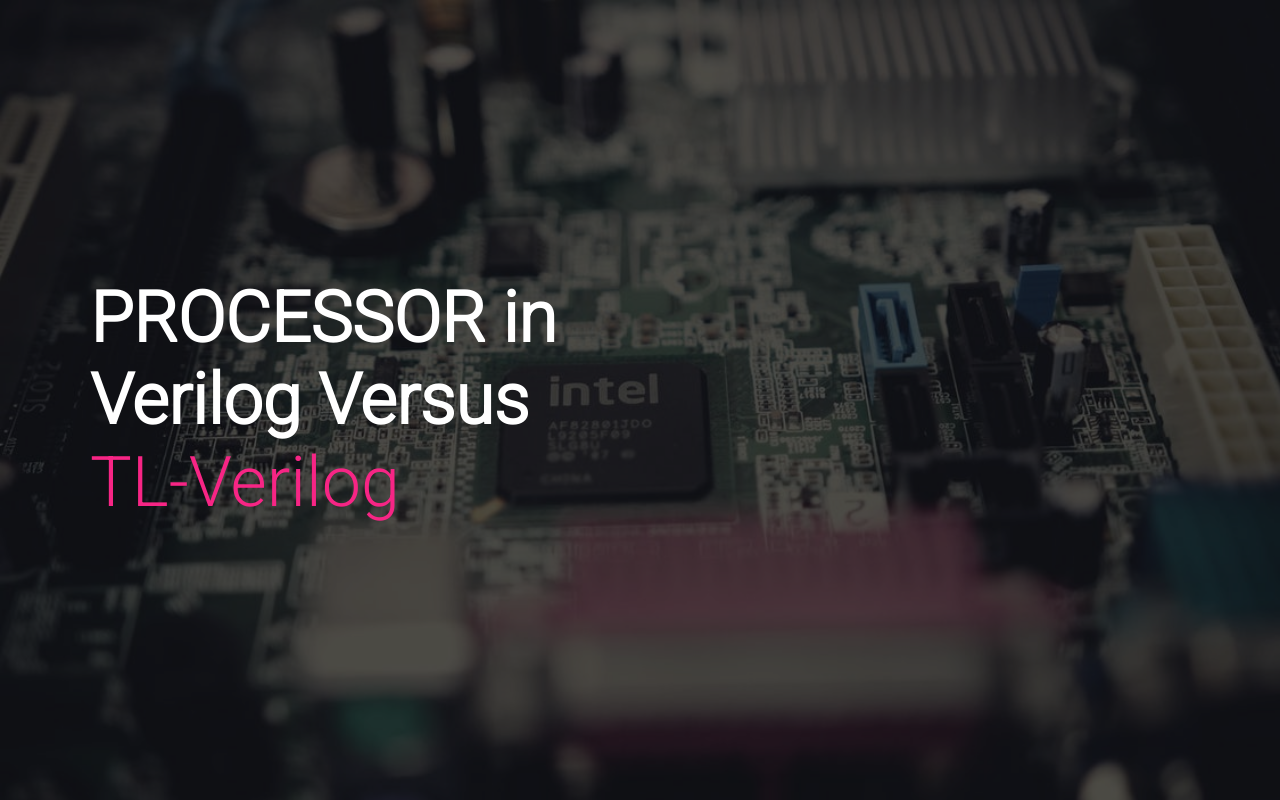
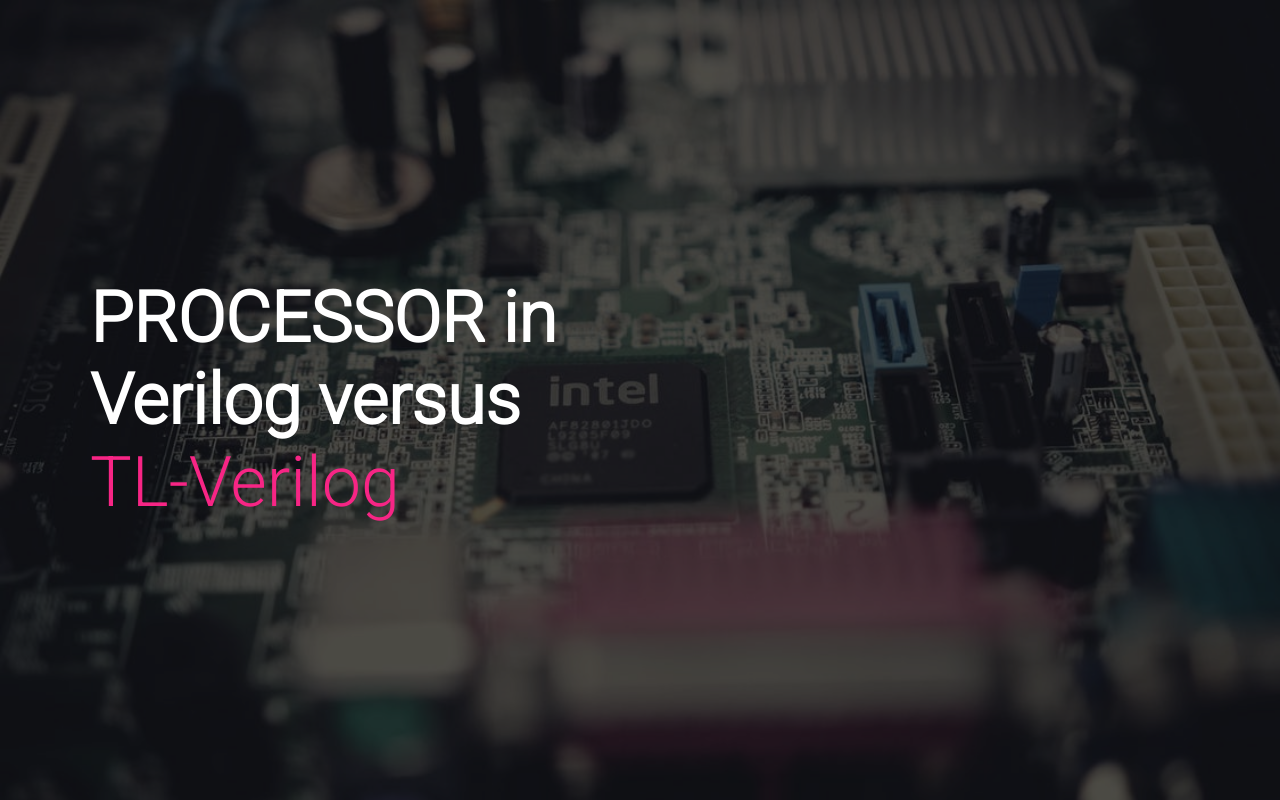
Before and after one commit to mayank-kabra2001/My-BlogPost, a plain HTML site: page index.html in a window 1280 px wide. Shown: the top 800 px of the page. Drawn offline with Linux system fonts and the light colour scheme; a web font is replaced by a local one.

Commit message:
Update index.html

```diff
--- a/index.html
+++ b/index.html
@@ -4,7 +4,7 @@
     <meta charset="UTF-8" />
     <meta name="viewport" content="width=device-width, initial-scale=1.0" />
     <link rel="stylesheet" href="style.css" />
-    <title>My BlogPost</title>
+    <title>TL-V Experience</title>
   </head>
   <body>
     <!-- Hero Section  -->
@@ -12,7 +12,7 @@
       <div class="hero container">
         <div>
           <h1>PROCESSOR in <span></span></h1>
-          <h1>Verilog Versus <span></span></h1>
+          <h1>Verilog versus <span></span></h1>
           <h1>TL-Verilog<span></span></h1>
         </div>
       </div>
```
